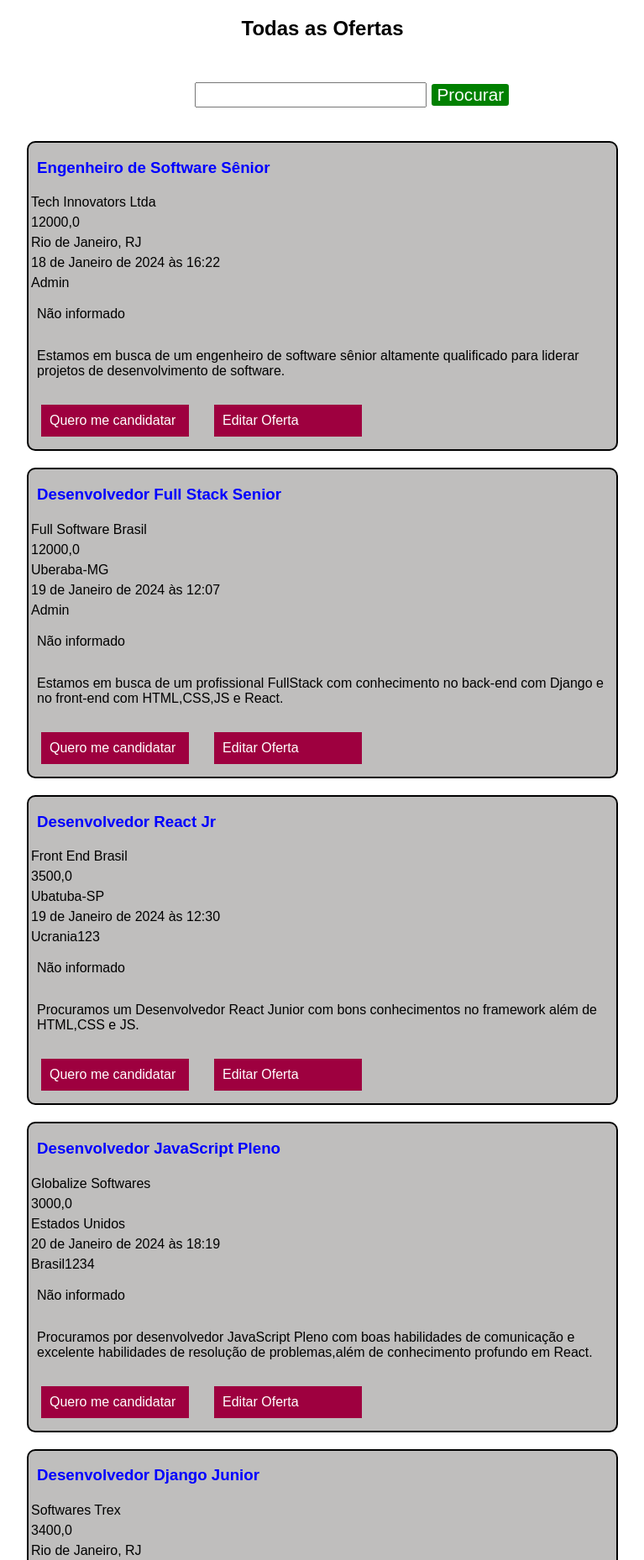
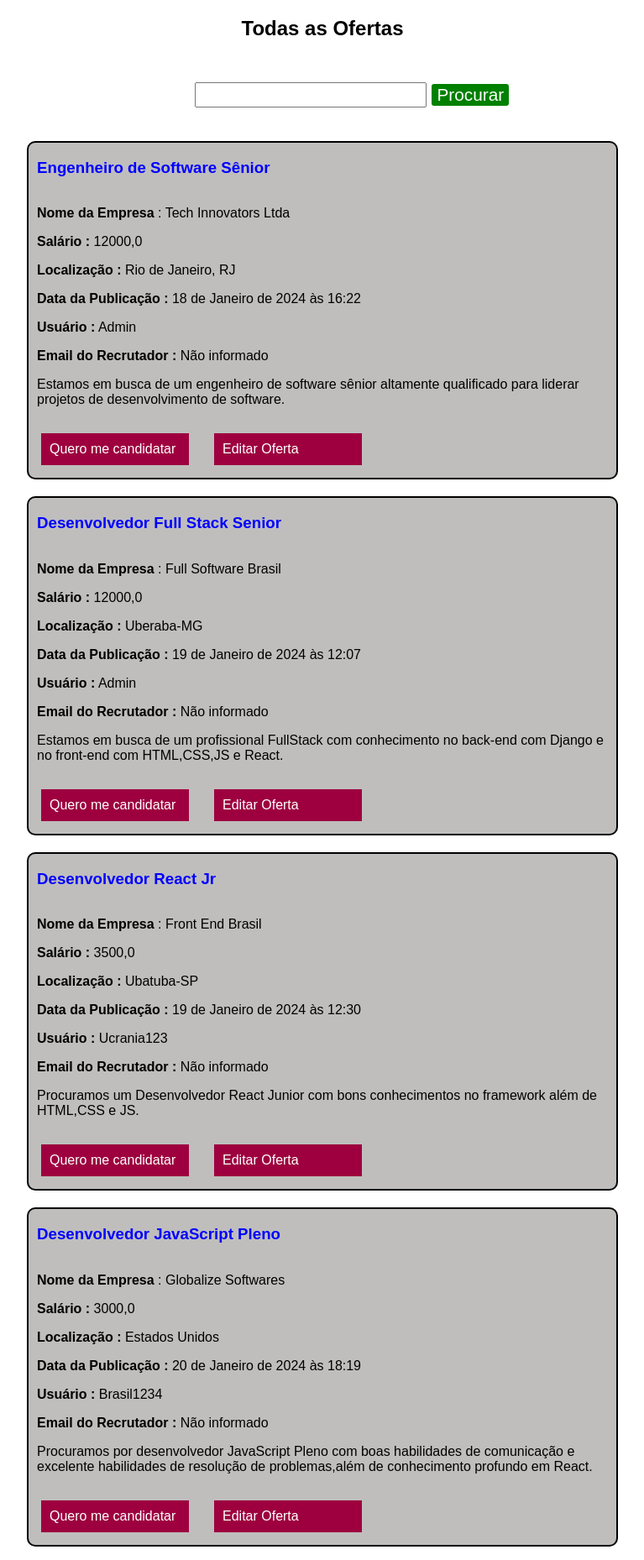
Before and after one commit to PedroNunesBH/django-career-portal, a Django app: page /job_list/ in a window 1280 px wide. Shown: the part 70-1928 px from the top of the page at 84% size, without its empty margins (256-1023 px from the left). Run offline with Django 5.2, Linux system fonts and the light colour scheme; data comes from the database, SQL or seed files in the repository.

Commit message:
Alteracoes html e css de job_list

```diff
--- a/jobs/templates/job_list.html
+++ b/jobs/templates/job_list.html
@@ -18,12 +18,12 @@
         {% for offer in object_list %}
             <div class="offer-grid">
                 <h3 class="offer-title">{{ offer.title }}</h3>
-                <p class="p-offer">{{ offer.organization_name }}</p>
-                <p class="p-offer">{{ offer.salary }}</p>
-                <p class="p-offer"> {{ offer.location }}</p>
-                <p class="p-offer"> {{ offer.publication_date }}</p>
-                <p class="p-offer"> {{ offer.autor|capfirst }}</p>
-                <p class="p-description"> {{ offer.recruiter_email }}</p>
+                <p class="p-offer"><strong>Nome da Empresa</strong> : {{ offer.organization_name }}</p>
+                <p class="p-offer"><strong>Salário :</strong> {{ offer.salary }}</p>
+                <p class="p-offer"><strong>Localização :</strong> {{ offer.location }}</p>
+                <p class="p-offer"><strong>Data da Publicação :</strong> {{ offer.publication_date }}</p>
+                <p class="p-offer"><strong>Usuário :</strong> {{ offer.autor|capfirst }}</p>
+                <p class="p-offer"><strong>Email do Recrutador :</strong> {{ offer.recruiter_email }}</p>
                 <p class="p-description"> {{ offer.description }}</p>
                 <div class="btn-joblist-container">
                     <a class="btn-apply" href="/">Quero me candidatar</a>
--- a/static/css/job_list.css
+++ b/static/css/job_list.css
@@ -21,7 +21,8 @@ body {
 }
 
 .p-offer {
-    margin: 3px;
+    margin-left: 10px;
+    margin-bottom: 0px;
 }
 
 .p-description {
```
